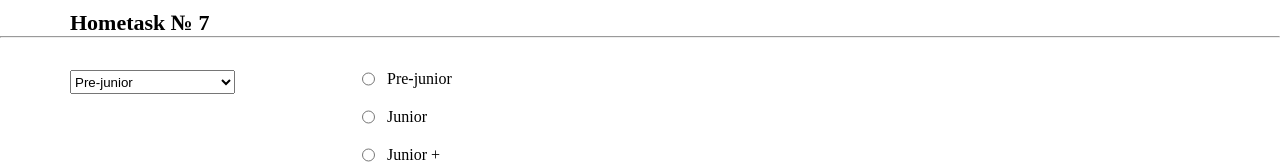
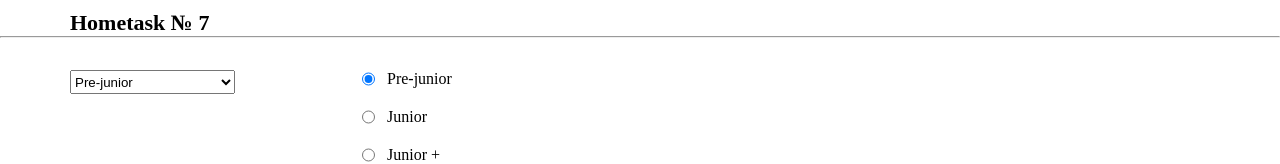
Before and after one commit to Maximaab/hws2, a React (Create React App) app: page /#/junior in a window 1280 px wide. Shown: the part 694-858 px from the top of the page. Built offline with nearby package versions, Linux system fonts and the light colour scheme.

Commit message:
Commit 07.12

```diff
--- a/src/s2-homeworks/hw07/common/c5-SuperSelect/SuperSelect.tsx
+++ b/src/s2-homeworks/hw07/common/c5-SuperSelect/SuperSelect.tsx
@@ -38,7 +38,7 @@ const SuperSelect: React.FC<SuperSelectPropsType> = ({
     const onChangeCallback = (e: ChangeEvent<HTMLSelectElement>) => {
         onChange?.(e)
         console.log(e.currentTarget.value)
-        onChangeOption?.(e.currentTarget.value)
+        onChangeOption?.(+e.currentTarget.value)
     }
 
     const finalSelectClassName = s.select + (className ? ' ' + className : '')
--- a/src/s2-homeworks/hw07/common/c6-SuperRadio/SuperRadio.tsx
+++ b/src/s2-homeworks/hw07/common/c6-SuperRadio/SuperRadio.tsx
@@ -36,8 +36,8 @@ const SuperRadio: React.FC<SuperRadioPropsType> = ({
 }) => {
     const onChangeCallback = (e: ChangeEvent<HTMLInputElement>) => {
         onChange?.(e)
-        console.log(e.currentTarget.value)
-        onChangeOption?.(e.currentTarget.value)// делают студенты
+        console.log(typeof +e.currentTarget.value)
+        onChangeOption?.(+e.currentTarget.value)// делают студенты
     }
 
     const finalRadioClassName = s.radio + (className ? ' ' + className : '')
@@ -50,8 +50,8 @@ const SuperRadio: React.FC<SuperRadioPropsType> = ({
                       id={id + '-input-' + o.id}
                       className={finalRadioClassName}
                       type={'radio'}
-                      name={"level"}
-                      checked={value === o.value}
+                      name={name}
+                      checked={o.id === value}
                       value={o.id}
 
                       // name, checked, value делают студенты
```
